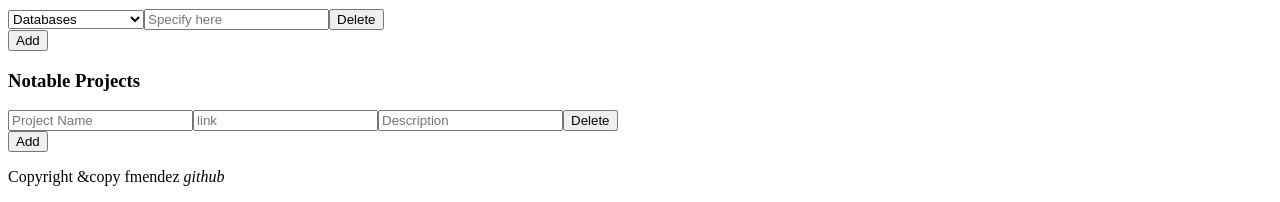
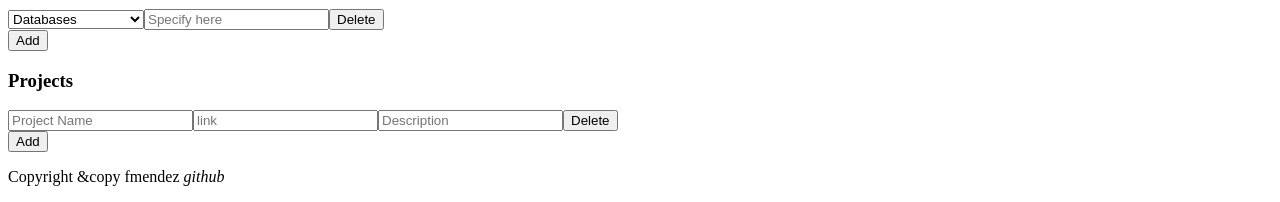
Before and after one commit to fmendezr/cv-application, a React (Create React App) app: page / in a window 1280 px wide. Shown: the part 395-597 px from the top of the page. Built offline with nearby package versions, Linux system fonts and the light colour scheme.

Commit message:
Make projects change state

```diff
--- a/src/components/Form.js
+++ b/src/components/Form.js
@@ -34,11 +34,10 @@ class Form extends Component {
                     onSkillsChange={this.props.onSkillsChange}
                     onSkillsDelete={this.props.onSkillsDelete}
                 />
-                <section>
-                    <h3>Notable Projects</h3>
-                    <Project />
-                    <button> Add </button>
-                </section>
+                <ProjectsSection
+                    projectsItems={this.props.projects}
+                    onProjectsChange={this.props.onProjectsChange}
+                />
             </form>
         )
     }
@@ -171,18 +170,39 @@ class SkillsItem extends Component {
     }
 }
 
+class ProjectsSection extends Component {
+    constructor(props){
+        super(props);
+    }
+    render(){
+        return (
+            <section>
+                <h3>Projects</h3>
+                {this.props.projectsItems.map((projectsItem) => {
+                    return (<ProjectsItem
+                        projectsItem={projectsItem}
+                        onProjectsChange={this.props.onProjectsChange}
+                        id={projectsItem.id}
+                        key={projectsItem.id}
+                    />)
+                })}
+                <button>Add</button>
+            </section>
+        )
+    }
+}
 
-class Project extends Component {
+class ProjectsItem extends Component {
     constructor(props){
         super(props);
     }
     render(){
         return (
             <div>
-                <input name="projectName" placeholder="Project Name" type="text"></input>
-                <input name="link" placeholder="link" type="link"></input>
-                <input name="description" placeholder="Description" type="textarea"></input>
-                <button>Delete</button>
+                <input id={this.props.id} name="projectName" type="text" placeholder="Project Name" value={this.props.projectsItem.projectName} onChange={this.props.onProjectsChange}></input>
+                <input id={this.props.id} name="link" type="link;." placeholder="link" value={this.props.projectsItem.link} onChange={this.props.onProjectsChange}></input>
+                <input id={this.props.id} name="description" type="textarea" placeholder="Description" value={this.props.projectsItem.description} onChange={this.props.onProjectsChange}></input>
+                <button id={this.props.id}>Delete</button>
             </div>
         )
     }
--- a/src/components/Main.js
+++ b/src/components/Main.js
@@ -15,8 +15,9 @@ class Main extends Component {
         this.handleEducationChange = this.handleEducationChange.bind(this);
         this.handleEducationDelete = this.handleEducationDelete.bind(this);
         this.handleEducationAdd = this.handleEducationAdd.bind(this);
-        this.handleSkillsChange = this.handleSkillsChange.bind(this);;
+        this.handleSkillsChange = this.handleSkillsChange.bind(this);
         this.handleSkillsDelete = this.handleSkillsDelete.bind(this);
+        this.handleProjectsChange = this.handleProjectsChange.bind(this);
         this.state = {
             personalInformation: {
                 firstName: "",
@@ -124,6 +125,18 @@ class Main extends Component {
         })
     }
 
+    handleProjectsChange(e){
+        const {name, value, id} = e.target
+        this.setState((previousState) => {
+            const newProjects = previousState.projects.map((projectsItem) => {
+                if(projectsItem.id == id){
+                    return {...projectsItem, [name]: value }
+                }
+                return projectsItem
+            })
+            return {...previousState, projects: newProjects}
+        })
+    }
 
     render(){
         return (
@@ -141,6 +154,8 @@ class Main extends Component {
                     skills={this.state.skills}
                     onSkillsChange={this.handleSkillsChange}
                     onSkillsDelete={this.handleSkillsDelete}
+                    projects={this.state.projects}
+                    onProjectsChange={this.handleProjectsChange}
                 />
             </main>
         )
```
